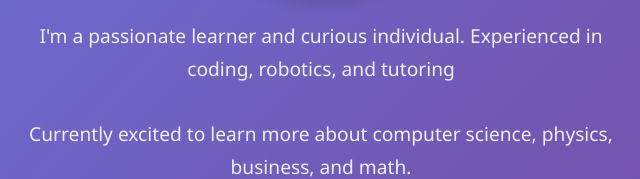
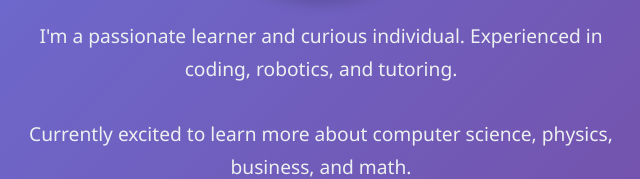
Before and after one commit to RollingTank/personal_webpage, a plain HTML site: page index.html in a window 1280 px wide. Shown: the part 623-802 px from the top of the page, 319-959 px from the left. Drawn offline with Linux system fonts and the light colour scheme.

Commit message:
fixed period

```diff
--- a/index.html
+++ b/index.html
@@ -16,7 +16,7 @@
     <h2 style="color: white;">Welcome to My Personal Website</h2>
     <h3>Tanush Kulkarni | Student @ <abbr title="University of Illinois Urbana-Champaign">UIUC</abbr> majoring in Computer Science and Physics | Data Analysis | Robotics | Software Development</h3>
     <img src="img/IMG_5079.jpg" alt="Tanush Kulkarni" loading="lazy" width="300" height="300">
-    <p>I'm a passionate learner and curious individual. Experienced in coding, robotics, and tutoring <br> <br>
+    <p>I'm a passionate learner and curious individual. Experienced in coding, robotics, and tutoring. <br> <br>
     Currently excited to learn more about computer science, physics, business, and math.</p>
     </section>
 
```
